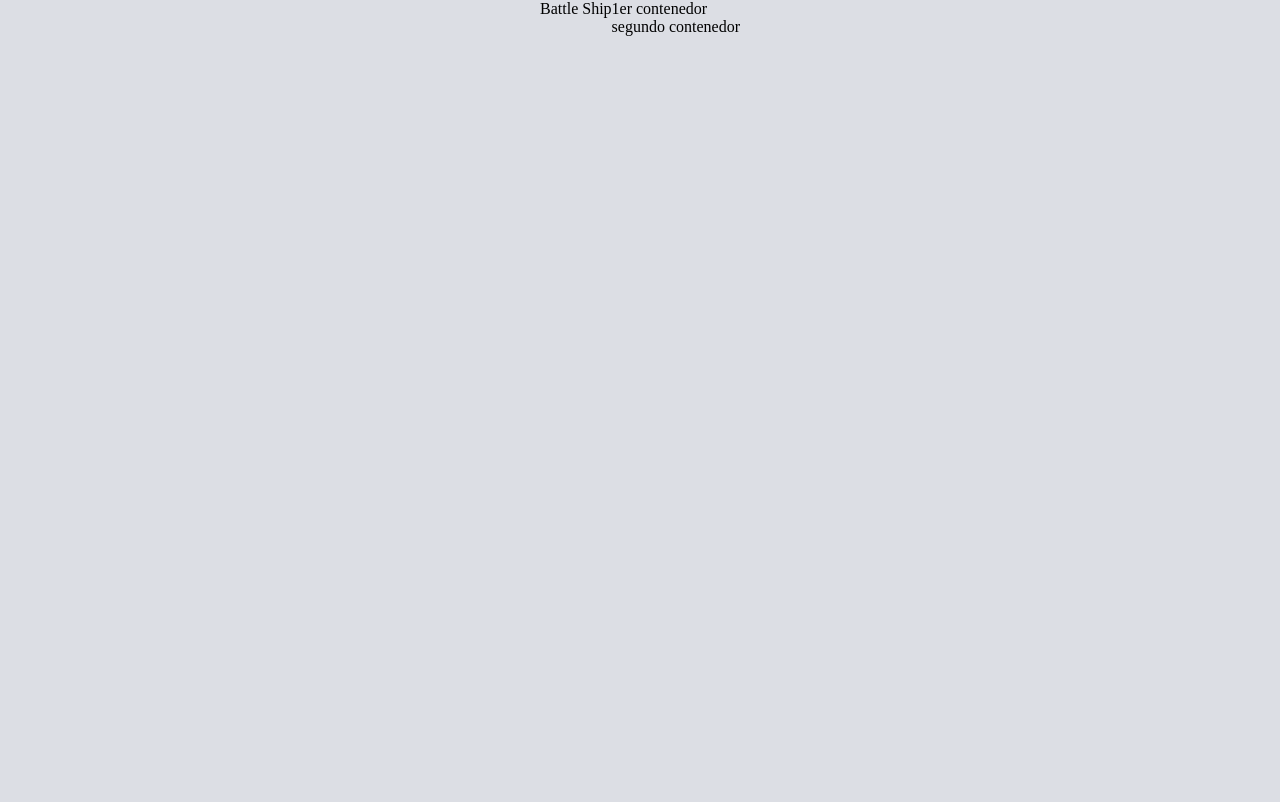
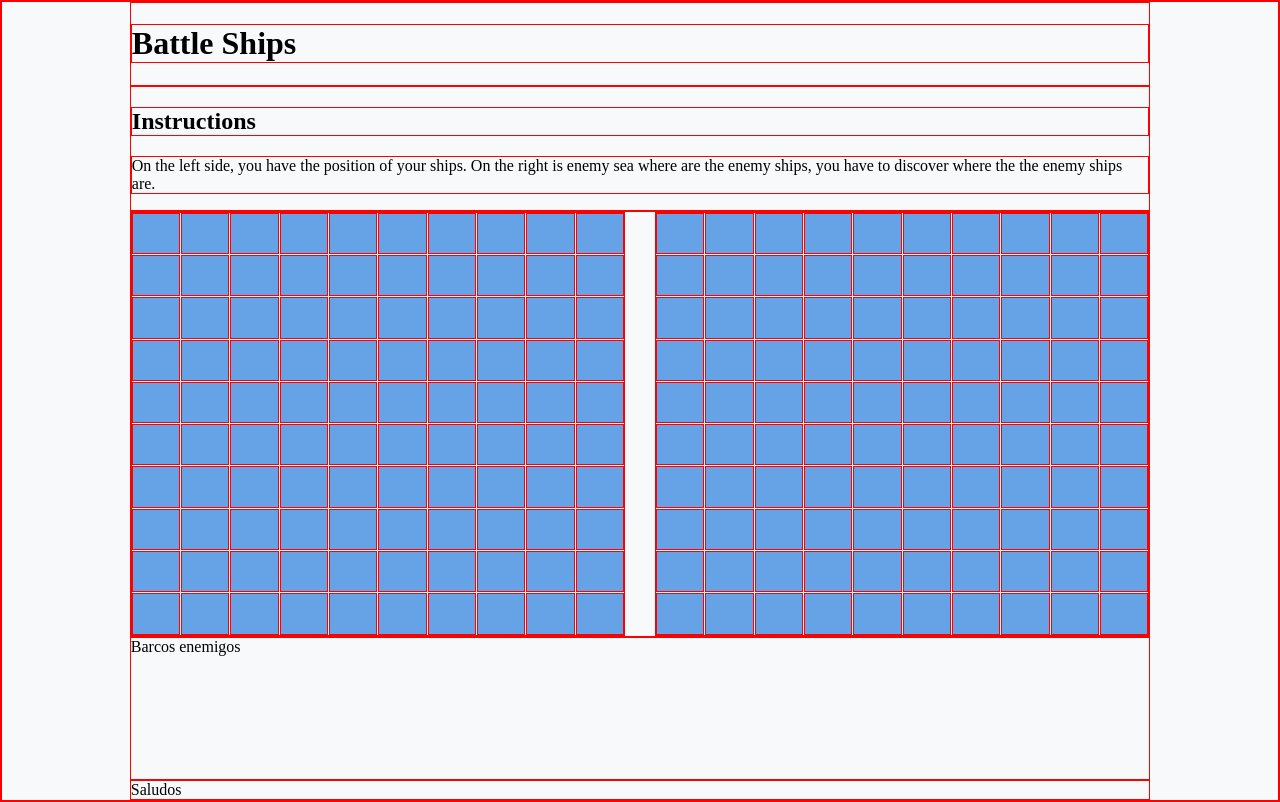
Before and after one commit to EverVino/battleship-game-example, a website built with webpack: page src/index.html in a window 1280 px wide. Built offline with nearby package versions, Linux system fonts and the light colour scheme.

Commit message:
add initial frontend UI

```diff
--- a/src/index.html
+++ b/src/index.html
@@ -10,22 +10,32 @@
 
 <body>
     <header>
-        <nav>
-            Battle Ship
-        </nav>
+        <h1>Battle Ships</h1>
     </header>
-    <div class="instrucciones"></div>
+    <div class="instrucciones">
+        <h2> Instructions </h2>
+        <p>
+            On the left side, you have the position of your ships.
+            On the right is enemy sea where are the enemy ships, you have to
+            discover where the the enemy ships are.
+        </p>
+    </div>
 
     <main class="contenedor">
         <div class="gameboard" id="humano">
-            1er contenedor
+
+
         </div>
         <div class="gameboard" id="maquina">
-            segundo contenedor
+
+
         </div>
     </main>
+    <div class="info-game">
+        Barcos enemigos
+    </div>
     <footer>
-
+        Saludos
     </footer>
 </body>
 
--- a/src/index.js
+++ b/src/index.js
@@ -1 +1,26 @@
 import "./styles.css";
+
+const humanGB = document.getElementById('humano');
+const machineGB = document.getElementById('maquina');
+for (let i=0; i<10; i++) {
+    for (let j=0; j<10; j++) {
+        const cell = document.createElement("div");
+        cell.classList.add("cell");
+        cell.dataset.col = j;
+        cell.dataset.row = i;
+        cell.addEventListener("click", handleCellClick);
+        humanGB.appendChild(cell)
+
+        const cellm = document.createElement("div");
+        cellm.classList.add("cell");
+        cellm.dataset.col = j;
+        cellm.dataset.row = i;
+        cellm.addEventListener("click", handleCellClick);
+        machineGB.appendChild(cellm)
+    }
+}
+
+function handleCellClick(event) {
+    const target = event.target;
+    console.log(`${target.dataset.row}, ${target.dataset.col}`)
+}
--- a/src/styles.css
+++ b/src/styles.css
@@ -1,12 +1,57 @@
 html {
-    height: 100%;
+    box-sizing: border-box;
+}
+
+*, *::before, *::after {
+    box-sizing: inherit;
+}
+
+* {
+    border: 1px solid red;   /* Add a red border to all elements */
+}
+
+:root {
+    --primary-color: #65a3e6;
+    --secondary-color: #6c757d;
+    --background-color: #f8f9fa;
 }
 
 body {
-    background-color: #dcdee4;
+    display: flex;
+    flex-direction: column;
+    justify-content: space-between;
+    height: 100vh;
+    background-color: var(--background-color);
+    padding: 0 10% 0 10%;
+    margin: 0;
+}
+
+main {
+    flex:1;
+}
+
+.contenedor {
+    flex-grow: 3;
+    display: flex;
+    gap: 30px;
+}
+
+.info-game {
+    flex:1;
+}
+
+.gameboard {
+    display: grid;
+    flex: 2;
+    grid-template-columns: repeat(10, 1fr);
+    gap:1px;
+}
+
+.cell {
+    background-color: var(--primary-color);
     display: flex;
     justify-content: center;
-    height: 100%;
-    margin:0;
-
+    align-items: center;
+    width: 1fr ;
+    height: 1fr;
 }
```
